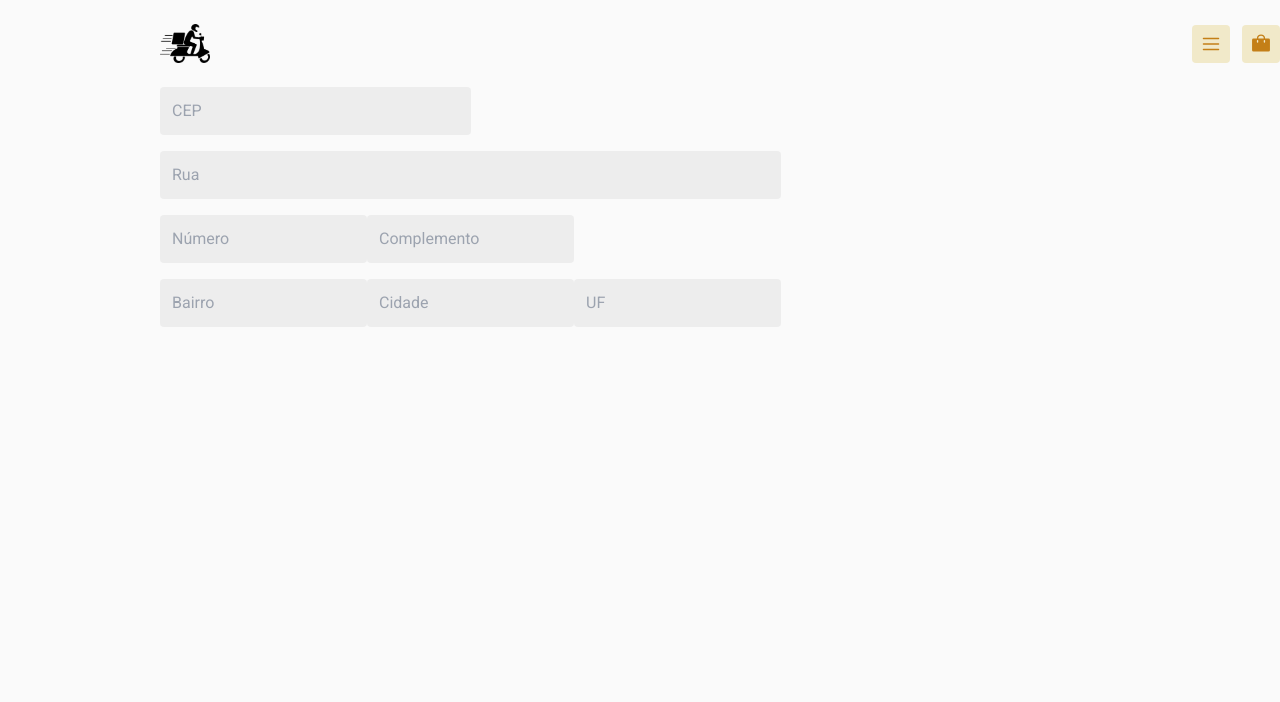
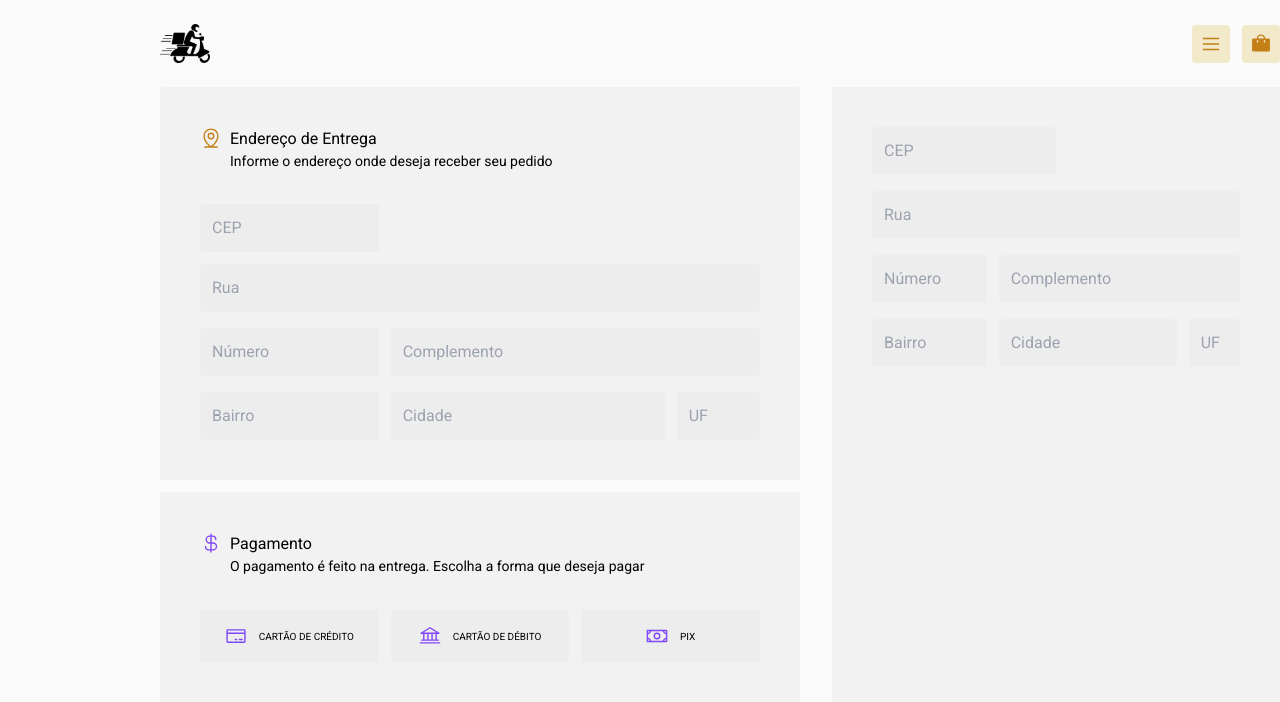
Before and after one commit to criric/delivery-pes, a React (Vite) app: page /bag in a window 1280 px wide. Shown: the top 702 px of the page. Built offline with nearby package versions, Linux system fonts and the light colour scheme.

Commit message:
feat: Adiciona form para endereço e opção de pagamento

```diff
--- a/src/index.css
+++ b/src/index.css
@@ -9,4 +9,16 @@
     padding: 12px;
     border-radius: 4px;
   }
+
+  .button-custom{
+    display: flex;
+    justify-content: center;
+    align-items: center;
+    width: 100%;
+    gap: 12px;
+    font-size: 10px;
+    background-color: #ededed;
+    padding: 16px;
+    border-radius: 4px;
+  }
 }
--- a/src/pages/Bag/index.tsx
+++ b/src/pages/Bag/index.tsx
@@ -1,28 +1,70 @@
+import { Bank, CreditCard, CurrencyDollar, MapPinLine, Money } from '@phosphor-icons/react'
 export function Bag(){
     return (
-        <div className="flex">
-            <div>
-                <div>
+        <div className="grid grid-cols-12 gap-8">
+            <div className="col-span-7">
+                <div className="bg-base-card p-10 mb-3 rounded">
+                    <div className='flex items-start gap-2 mb-8'>
+                        <MapPinLine size={22} className='text-yellow-dark'/>
+                        <div>
+                            <h1>Endereço de Entrega</h1>
+                            <h2 className='text-[14px]'>Informe o endereço onde deseja receber seu pedido</h2>
+                        </div>
+                    </div>
                     <form action="" className="flex flex-col gap-4">
-                        <input type="text" placeholder="CEP" className="input-custom w-1/2"/>
-                        <input type="text" placeholder="Rua" className="input-custom"/>
-                        <div>
-                            <input type="text" placeholder="Número" className="input-custom"/>
-                            <input type="text" placeholder="Complemento" className="input-custom"/>
+                        <div className="grid grid-cols-12 gap-3">
+                            <input type="text" placeholder="CEP" className="input-custom col-span-4"/>
+                            <input type="text" placeholder="Rua" className="input-custom col-span-12"/>
                         </div>
-                        <div>
-                            <input type="text" placeholder="Bairro" className="input-custom"/>
-                            <input type="text" placeholder="Cidade" className="input-custom"/>
-                            <input type="text" placeholder="UF" className="input-custom"/>
+                        <div className="grid grid-cols-12 gap-3">
+                            <input type="text" placeholder="Número" className="input-custom col-span-4"/>
+                            <input type="text" placeholder="Complemento" className="input-custom col-span-8"/>
+                        </div>
+                        <div className="grid grid-cols-12 gap-3">
+                            <input type="text" placeholder="Bairro" className="input-custom col-span-4"/>
+                            <input type="text" placeholder="Cidade" className="input-custom col-span-6"/>
+                            <input type="text" placeholder="UF" className="input-custom col-span-2"/>
                         </div>
                     </form>
                 </div>
-                <div>
-
+                <div className='bg-base-card p-10 rounded'>
+                    <div className='flex items-start gap-2 mb-8'>
+                        <CurrencyDollar size={22} className="text-purple"/>
+                        <div>
+                            <h1>Pagamento</h1>
+                            <h2 className='text-[14px]'>O pagamento é feito na entrega. Escolha a forma que deseja pagar</h2>
+                        </div>
+                    </div>
+                    <div className='flex gap-3 justify-between'>
+                        <button className='button-custom'>
+                            <CreditCard size={22} className="text-purple" />
+                            <span>CARTÃO DE CRÉDITO</span>
+                        </button>
+                        <button className='button-custom'>
+                            <Bank size={22} className="text-purple"/>
+                            CARTÃO DE DÉBITO
+                        </button>
+                        <button className='button-custom'>
+                            <Money size={22} className="text-purple"/>
+                            PIX
+                        </button>
+                    </div>
                 </div>
             </div>
-            <div>
-
+            <div className="bg-base-card p-10 col-span-5">
+                <form action="" className="flex flex-col gap-4">
+                    <input type="text" placeholder="CEP" className="input-custom w-1/2"/>
+                    <input type="text" placeholder="Rua" className="input-custom"/>
+                    <div className="grid grid-cols-12 gap-3">
+                        <input type="text" placeholder="Número" className="input-custom col-span-4"/>
+                        <input type="text" placeholder="Complemento" className="input-custom col-span-8"/>
+                    </div>
+                    <div className="grid grid-cols-12 gap-3">
+                        <input type="text" placeholder="Bairro" className="input-custom col-span-4"/>
+                        <input type="text" placeholder="Cidade" className="input-custom col-span-6"/>
+                        <input type="text" placeholder="UF" className="input-custom col-span-2"/>
+                    </div>
+                </form>
             </div>
         </div>
     )
```
